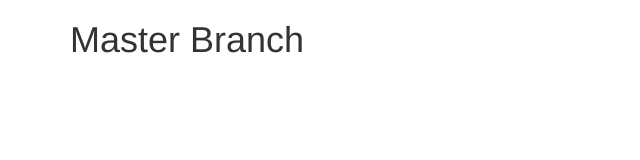
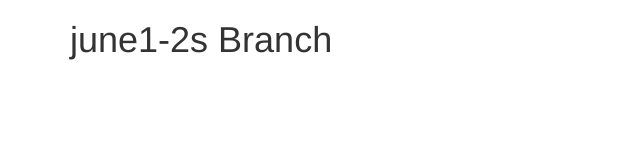
Before and after one commit to Bradfraizer/bootcamp2-work, a plain HTML site: page index.html in a window 1280 px wide. Shown: the whole page, without its empty margins (0-640 px from the left). Drawn offline with Linux system fonts and the light colour scheme.

Commit message:
push to june1-2

```diff
--- a/index.html
+++ b/index.html
@@ -10,7 +10,7 @@
 </head>
 <body>
   <div class="container">
-    <h1> Master Branch </h1>
+    <h1> june1-2s Branch </h1>
   </div>
 <script src="js/bootstrap.min.js"></script>
 </body>
```
